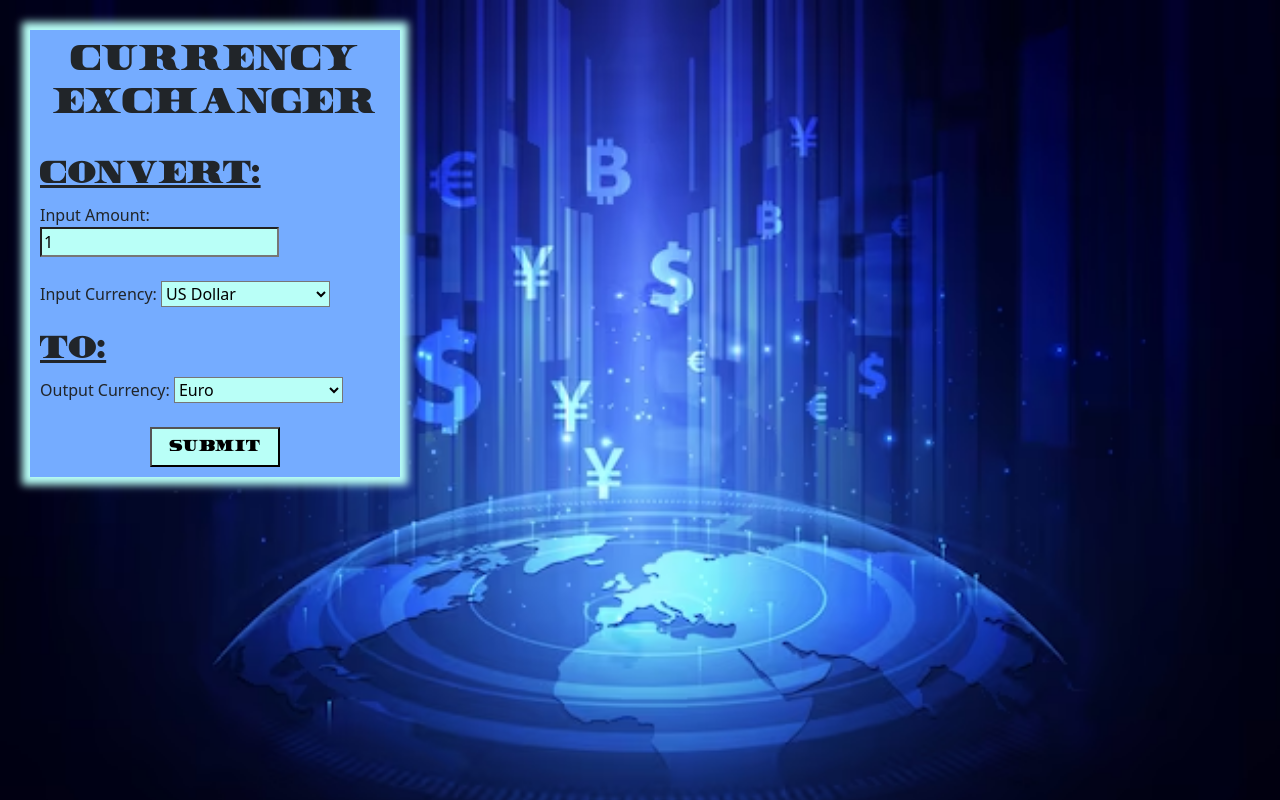
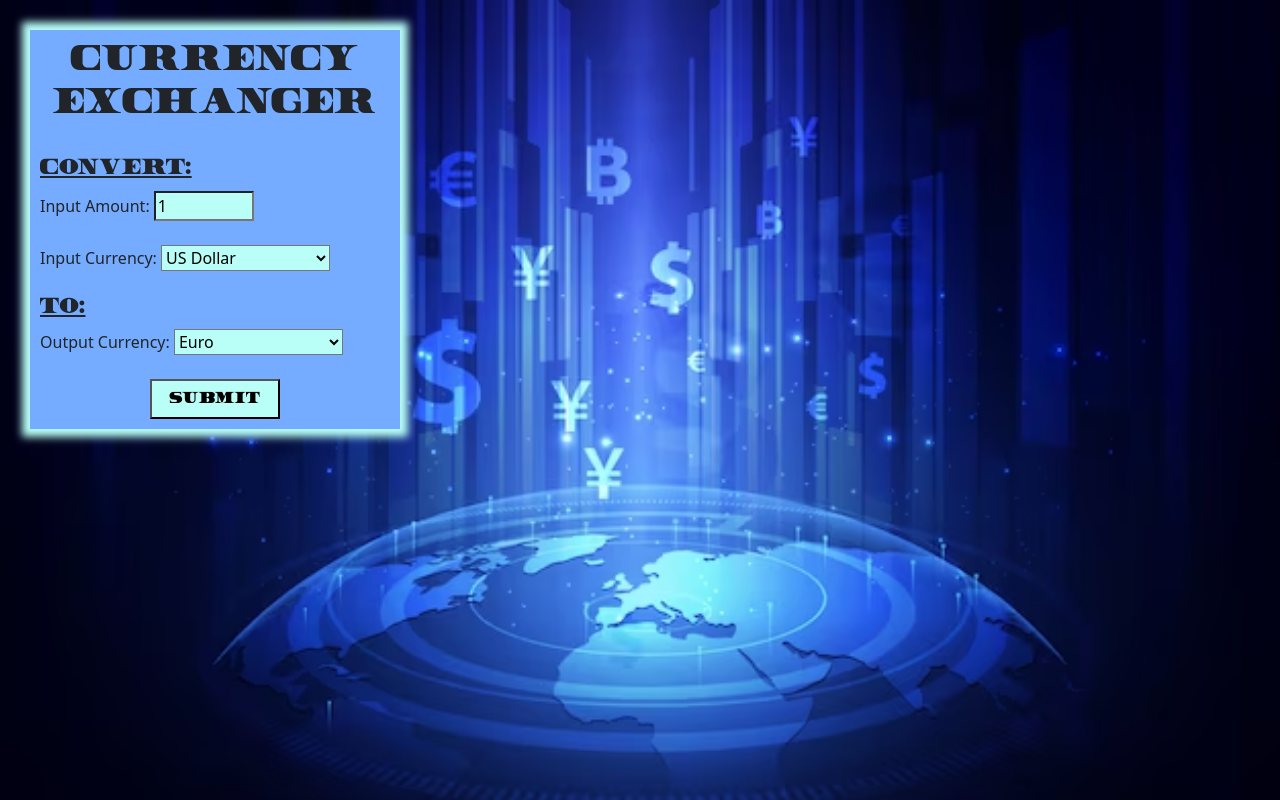
Before and after one commit to NoahKise/currency-exchanger, a website built with webpack: page src/index.html in a window 1280 px wide. Built offline with nearby package versions, Linux system fonts and the light colour scheme.

Commit message:
getting rid of unnecessary files

```diff
--- a/src/css/styles.css
+++ b/src/css/styles.css
@@ -26,6 +26,7 @@ h1 {
 h2 {
   text-decoration: underline;
   font-family: money;
+  font-size: 22px;
 }
 
 #results {
@@ -52,6 +53,7 @@ select {
 
 input {
   background-color: rgb(185, 255, 247);
+  width: 100px;
 }
 
 button {
```
Also changed, not shown: .babelrc (deleted), __tests__/API.js (deleted), src/assets/images/bank.jpeg (deleted).
